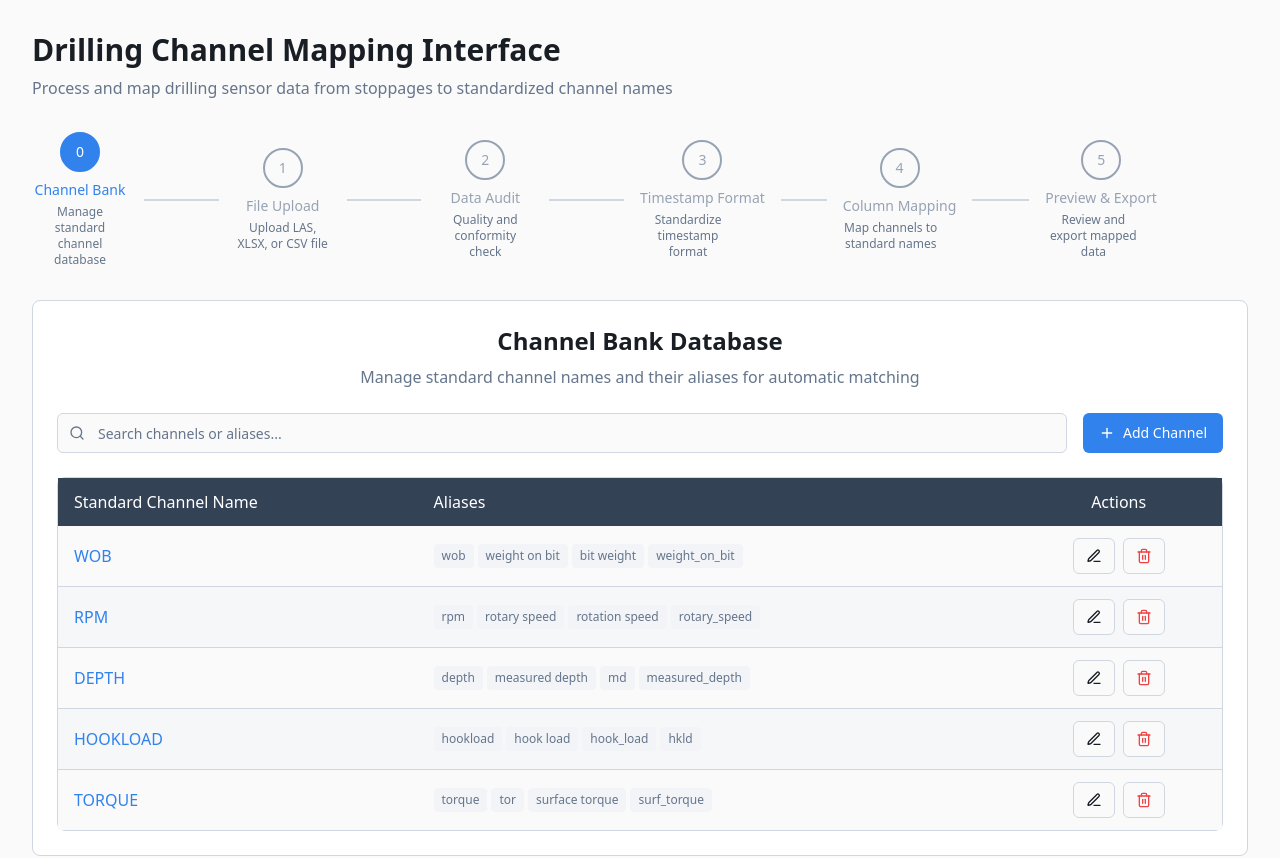
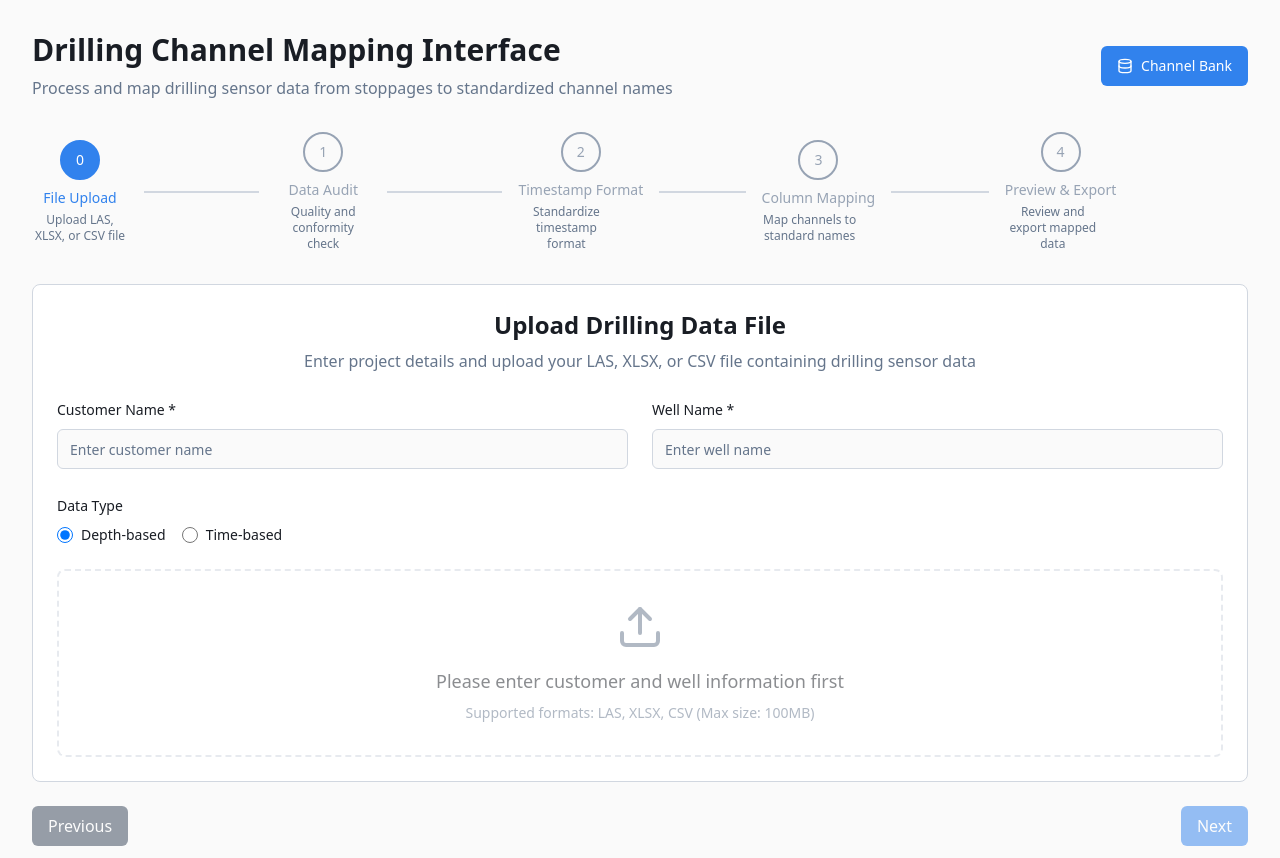
Before and after one commit to zahidhamidi/drill-map-wizard, a React (Vite) app: page /channel-mapping in a window 1280 px wide. Shown: the top 858 px of the page. Built offline with nearby package versions, Linux system fonts and the light colour scheme; the HTML template or start-up script is replaced by a standard one.

Commit message:
Refactor Channel Bank access
Move Channel Bank to a separate page with a dedicated access button. This resolves an issue where navigating back from timestamp formatting to data audit incorrectly re-triggers timestamp detection, preventing access to the Channel Bank.

```diff
--- a/src/App.tsx
+++ b/src/App.tsx
@@ -5,6 +5,7 @@ import { QueryClient, QueryClientProvider } from "@tanstack/react-query";
 import { BrowserRouter, Routes, Route } from "react-router-dom";
 import Index from "./pages/Index";
 import ChannelMapping from "./pages/ChannelMapping";
+import ChannelBankPage from "./pages/ChannelBankPage";
 import NotFound from "./pages/NotFound";
 
 const queryClient = new QueryClient();
@@ -18,6 +19,7 @@ const App = () => (
         <Routes>
           <Route path="/" element={<Index />} />
           <Route path="/channel-mapping" element={<ChannelMapping />} />
+          <Route path="/channel-bank" element={<ChannelBankPage />} />
           {/* ADD ALL CUSTOM ROUTES ABOVE THE CATCH-ALL "*" ROUTE */}
           <Route path="*" element={<NotFound />} />
         </Routes>
--- a/src/components/drilling/DrillingInterface.tsx
+++ b/src/components/drilling/DrillingInterface.tsx
@@ -1,11 +1,14 @@
 import { useState } from "react";
+import { useNavigate } from "react-router-dom";
+import { Button } from "@/components/ui/button";
+import { Database } from "lucide-react";
 import { StepProgress } from "./StepProgress";
 import { FileUpload } from "./FileUpload";
 import { DataAudit } from "./DataAudit";
 import { TimestampFormat } from "./TimestampFormat";
 import { ColumnMapping } from "./ColumnMapping";
 import { DataPreview } from "./DataPreview";
-import { ChannelBank, ChannelBankItem } from "./ChannelBank";
+import { ChannelBankItem } from "./ChannelBank";
 
 export type DrillingData = {
   filename: string;
@@ -31,21 +34,21 @@ export type DrillingData = {
 };
 
 const steps = [
-  { id: 0, title: "Channel Bank", description: "Manage standard channel database" },
-  { id: 1, title: "File Upload", description: "Upload LAS, XLSX, or CSV file" },
-  { id: 2, title: "Data Audit", description: "Quality and conformity check" },
-  { id: 3, title: "Timestamp Format", description: "Standardize timestamp format" },
-  { id: 4, title: "Column Mapping", description: "Map channels to standard names" },
-  { id: 5, title: "Preview & Export", description: "Review and export mapped data" },
+  { id: 0, title: "File Upload", description: "Upload LAS, XLSX, or CSV file" },
+  { id: 1, title: "Data Audit", description: "Quality and conformity check" },
+  { id: 2, title: "Timestamp Format", description: "Standardize timestamp format" },
+  { id: 3, title: "Column Mapping", description: "Map channels to standard names" },
+  { id: 4, title: "Preview & Export", description: "Review and export mapped data" },
 ];
 
 export const DrillingInterface = () => {
+  const navigate = useNavigate();
   const [currentStep, setCurrentStep] = useState(0);
   const [data, setData] = useState<DrillingData | null>(null);
   const [channelBank, setChannelBank] = useState<ChannelBankItem[]>([]);
 
   const handleNext = () => {
-    if (currentStep < 5) {
+    if (currentStep < 4) {
       setCurrentStep(currentStep + 1);
     }
   };
@@ -63,13 +66,22 @@ export const DrillingInterface = () => {
   return (
     <div className="min-h-screen bg-background">
       <div className="container mx-auto py-8">
-        <header className="mb-8">
+        <header className="mb-8 flex items-center justify-between">
+          <div>
             <h1 className="text-3xl font-bold text-foreground mb-2">
               Drilling Channel Mapping Interface
             </h1>
             <p className="text-muted-foreground">
               Process and map drilling sensor data from stoppages to standardized channel names
             </p>
+          </div>
+          <Button
+            onClick={() => navigate("/channel-bank")}
+            className="flex items-center gap-2"
+          >
+            <Database className="w-4 h-4" />
+            Channel Bank
+          </Button>
         </header>
 
         <div className="mb-8">
@@ -78,12 +90,6 @@ export const DrillingInterface = () => {
 
         <div className="bg-card rounded-lg border p-6">
           {currentStep === 0 && (
-            <ChannelBank
-              onChannelBankUpdate={setChannelBank}
-            />
-          )}
-
-          {currentStep === 1 && (
             <FileUpload
               onFileProcessed={(fileData) => {
                 setData(fileData);
@@ -92,7 +98,7 @@ export const DrillingInterface = () => {
             />
           )}
 
-          {currentStep === 2 && data && (
+          {currentStep === 1 && data && (
             <DataAudit
               data={data}
               onAuditComplete={(auditResults) => {
@@ -102,14 +108,14 @@ export const DrillingInterface = () => {
             />
           )}
 
-          {currentStep === 3 && data && data.dataType === 'time' && (
+          {currentStep === 2 && data && data.dataType === 'time' && (
             <TimestampFormat
               data={data}
               onFormatComplete={() => handleNext()}
             />
           )}
 
-          {currentStep === 3 && data && data.dataType === 'depth' && (
+          {currentStep === 2 && data && data.dataType === 'depth' && (
             <div className="text-center py-8">
               <h2 className="text-2xl font-semibold text-foreground mb-2">
                 Timestamp Formatting Skipped
@@ -126,7 +132,7 @@ export const DrillingInterface = () => {
             </div>
           )}
 
-          {currentStep === 4 && data && (
+          {currentStep === 3 && data && (
             <ColumnMapping
               data={data}
               channelBank={channelBank}
@@ -137,7 +143,7 @@ export const DrillingInterface = () => {
             />
           )}
 
-          {currentStep === 5 && data && (
+          {currentStep === 4 && data && (
             <DataPreview
               data={data}
               onExport={() => {
@@ -157,10 +163,10 @@ export const DrillingInterface = () => {
             Previous
           </button>
 
-          {currentStep < 5 && (
+          {currentStep < 4 && (
             <button
               onClick={handleNext}
-              disabled={!data && currentStep > 0}
+              disabled={!data}
               className="px-4 py-2 bg-primary text-primary-foreground rounded-md disabled:opacity-50 disabled:cursor-not-allowed hover:bg-primary-hover"
             >
               Next
--- /dev/null
+++ b/src/pages/ChannelBankPage.tsx
@@ -0,0 +1,36 @@
+import { ChannelBank } from "@/components/drilling/ChannelBank";
+import { Button } from "@/components/ui/button";
+import { ArrowLeft } from "lucide-react";
+import { useNavigate } from "react-router-dom";
+
+export default function ChannelBankPage() {
+  const navigate = useNavigate();
+
+  return (
+    <div className="min-h-screen bg-background">
+      <div className="container mx-auto py-8">
+        <header className="mb-8 flex items-center justify-between">
+          <div>
+            <h1 className="text-3xl font-bold text-foreground mb-2">
+              Channel Bank Management
+            </h1>
+            <p className="text-muted-foreground">
+              Manage standard channel names and aliases for drilling data mapping
+            </p>
+          </div>
+          <Button
+            onClick={() => navigate("/channel-mapping")}
+            className="flex items-center gap-2"
+          >
+            <ArrowLeft className="w-4 h-4" />
+            Back to Channel Mapping
+          </Button>
+        </header>
+
+        <div className="bg-card rounded-lg border p-6">
+          <ChannelBank />
+        </div>
+      </div>
+    </div>
+  );
+}
```
Lines whose indentation alone changed are shown as unchanged.
